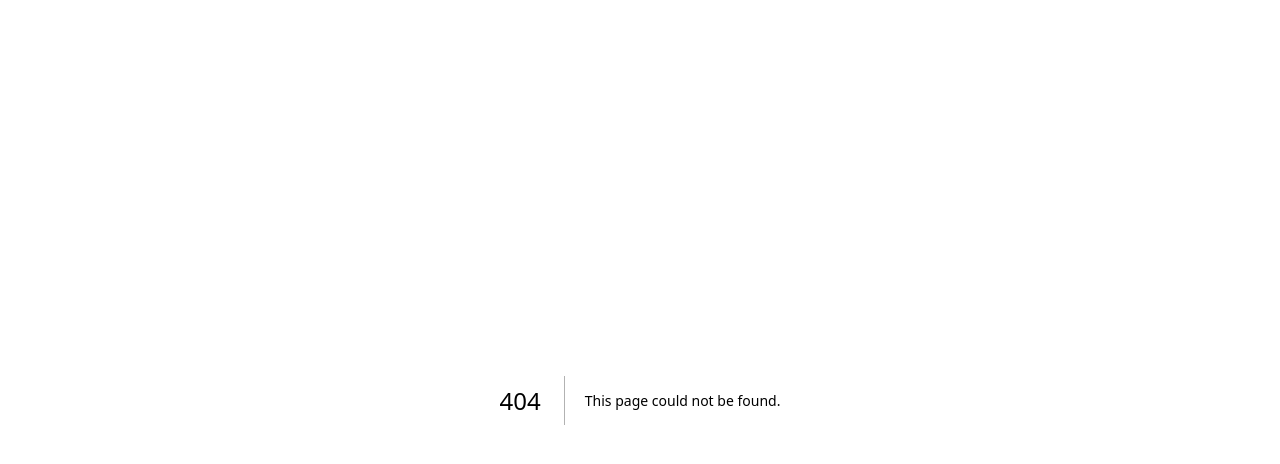
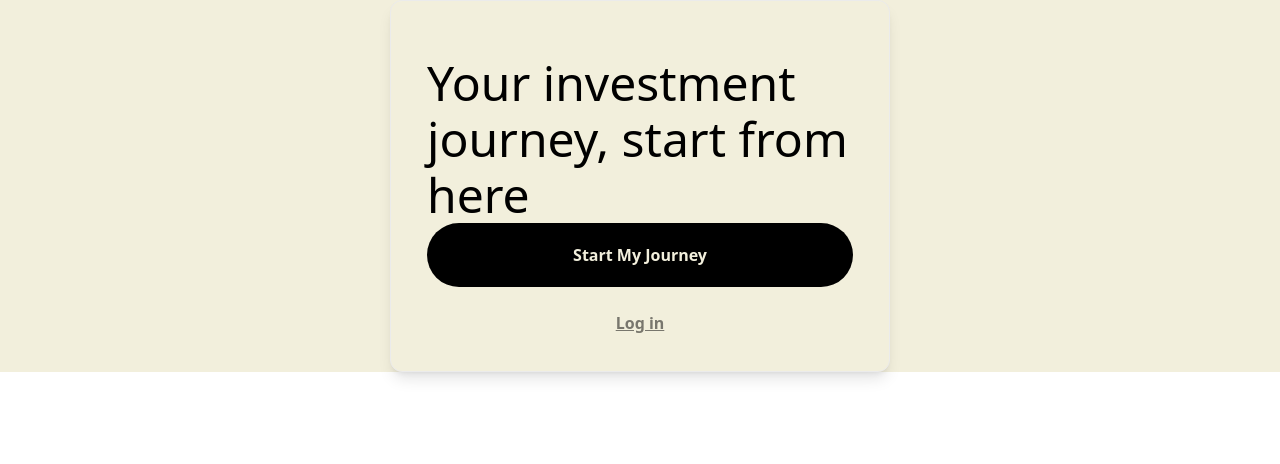
Before and after one commit to abielzulio/upvest, a Next.js app: page /welcome in a window 1280 px wide. Before the commit this address had no page. Shown: the top 464 px of the page. Built offline with nearby package versions, Linux system fonts and the light colour scheme.

Commit message:
feat: Welcome page

```diff
--- a/components/Main/Main.tsx
+++ b/components/Main/Main.tsx
@@ -1,5 +1,5 @@
 const Main = ({ children }: { children: React.ReactNode }) => (
-  <main className="w-screen bg-white text-black sm:px-[24px]">
+  <main className="w-screen bg-white sm:px-[24px]">
     <section className="sm:max-w-[500px] relative h-screen-safe m-auto sm:border-[1px] overflow-hidden sm:border-[#ebebeb] sm:shadow-lg bg-white sm:rounded-xl flex flex-col">
       {children}
     </section>
--- a/pages/_app.tsx
+++ b/pages/_app.tsx
@@ -1,6 +1,11 @@
-import '../styles/globals.css'
-import type { AppProps } from 'next/app'
+import "../styles/globals.css"
+import type { AppProps } from "next/app"
+import Main from "components/Main"
 
 export default function App({ Component, pageProps }: AppProps) {
-  return <Component {...pageProps} />
+  return (
+    <Main>
+      <Component {...pageProps} />
+    </Main>
+  )
 }
--- a/pages/index.tsx
+++ /dev/null
@@ -1,7 +0,0 @@
-export default function Home() {
-  return (
-    <div>
-      <p>halo</p>
-    </div>
-  )
-}
--- /dev/null
+++ b/pages/welcome.tsx
@@ -0,0 +1,29 @@
+import Link from "next/link"
+
+const WelcomePage = () => {
+  return (
+    <div className="px-[36px] pb-[36px] pt-[54px] flex flex-col h-full justify-between">
+      <h1 className="text-black text-[48px] font-medium">
+        Your investment journey, start from here
+      </h1>
+      <div className="flex flex-col gap-[24px]">
+        <Link href="/new">
+          <button
+            type="button"
+            className="bg-black h-[64px] w-full text-white rounded-full border-[2px] border-transparent font-semibold transition hover:bg-transparent hover:border-black hover:text-black"
+          >
+            Start My Journey
+          </button>
+        </Link>
+        <button
+          type="button"
+          className="w-full rounded-full text-black font-semibold underline opacity-50 hover:opacity-100 transition-opacity"
+        >
+          Log in
+        </button>
+      </div>
+    </div>
+  )
+}
+
+export default WelcomePage
```
